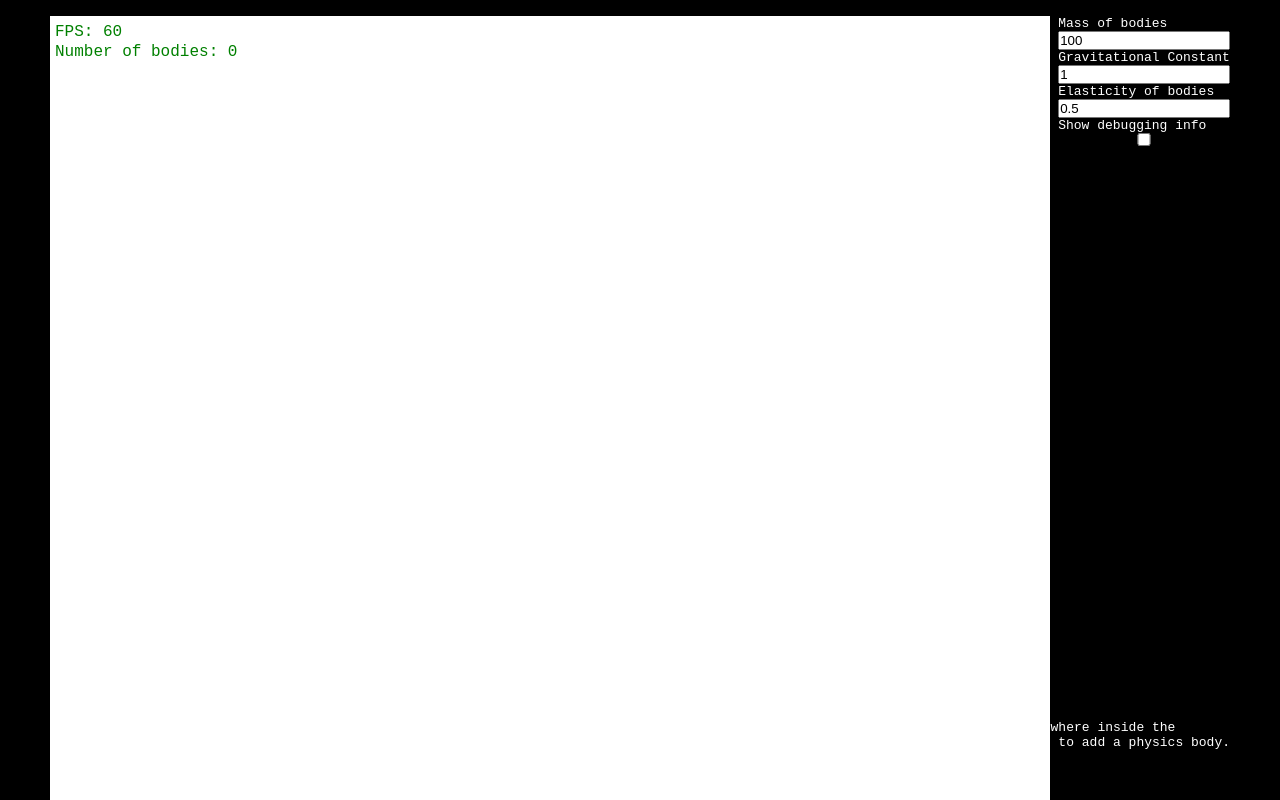
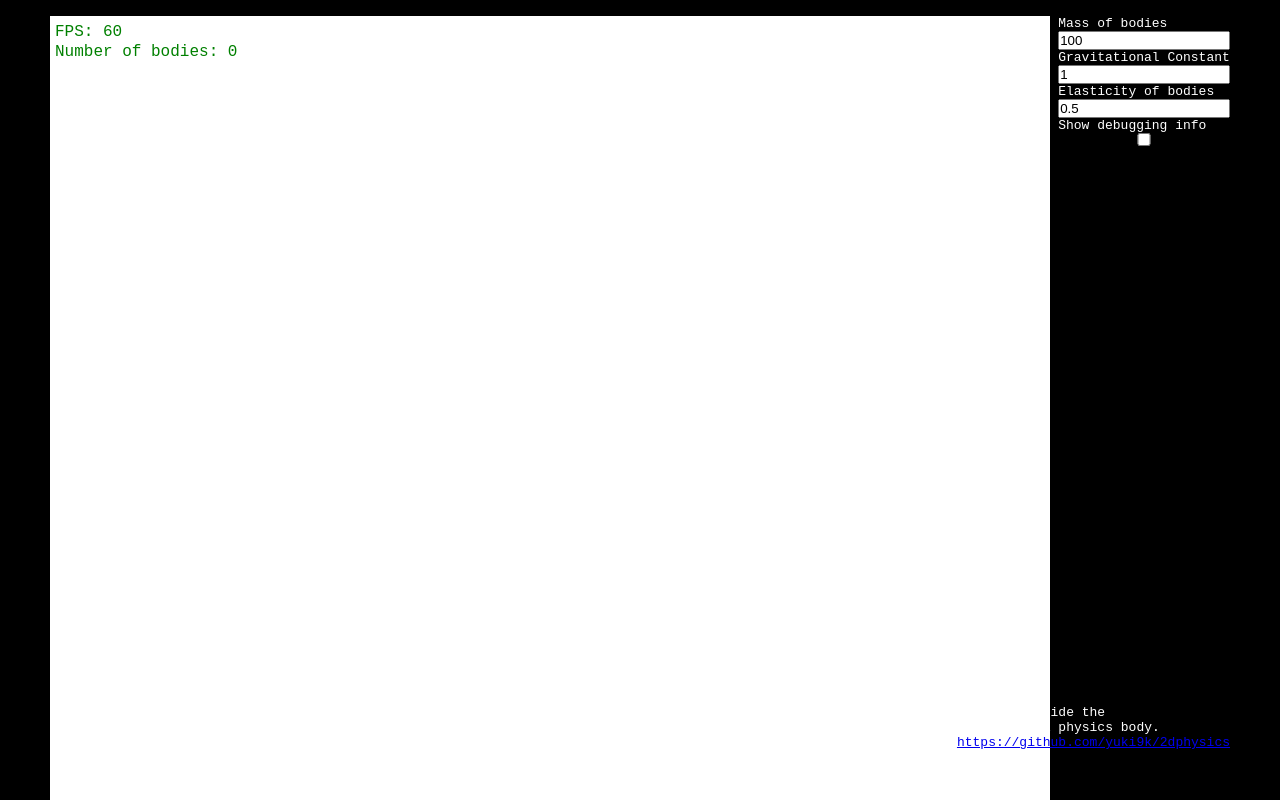
Before and after one commit to 0xLILIT/0xLILIT.github.io, a plain HTML site: page 2d.html in a window 1280 px wide. Shown: the top 800 px of the page. Drawn offline with Linux system fonts and the light colour scheme.

Commit message:
Added link to repo on 2d engine page

```diff
--- a/2d.html
+++ b/2d.html
@@ -36,7 +36,11 @@
   <body>
     <p>
       Click anywhere inside the<br />
-      white box to add a physics body.
+      white box to add a physics body. <br />
+      Repo:
+      <a href="https://github.com/yuki9k/2dphysics"
+        >https://github.com/yuki9k/2dphysics</a
+      >
     </p>
     <canvas width="1000" height="1000"></canvas>
     <div id="settings-container">
```
